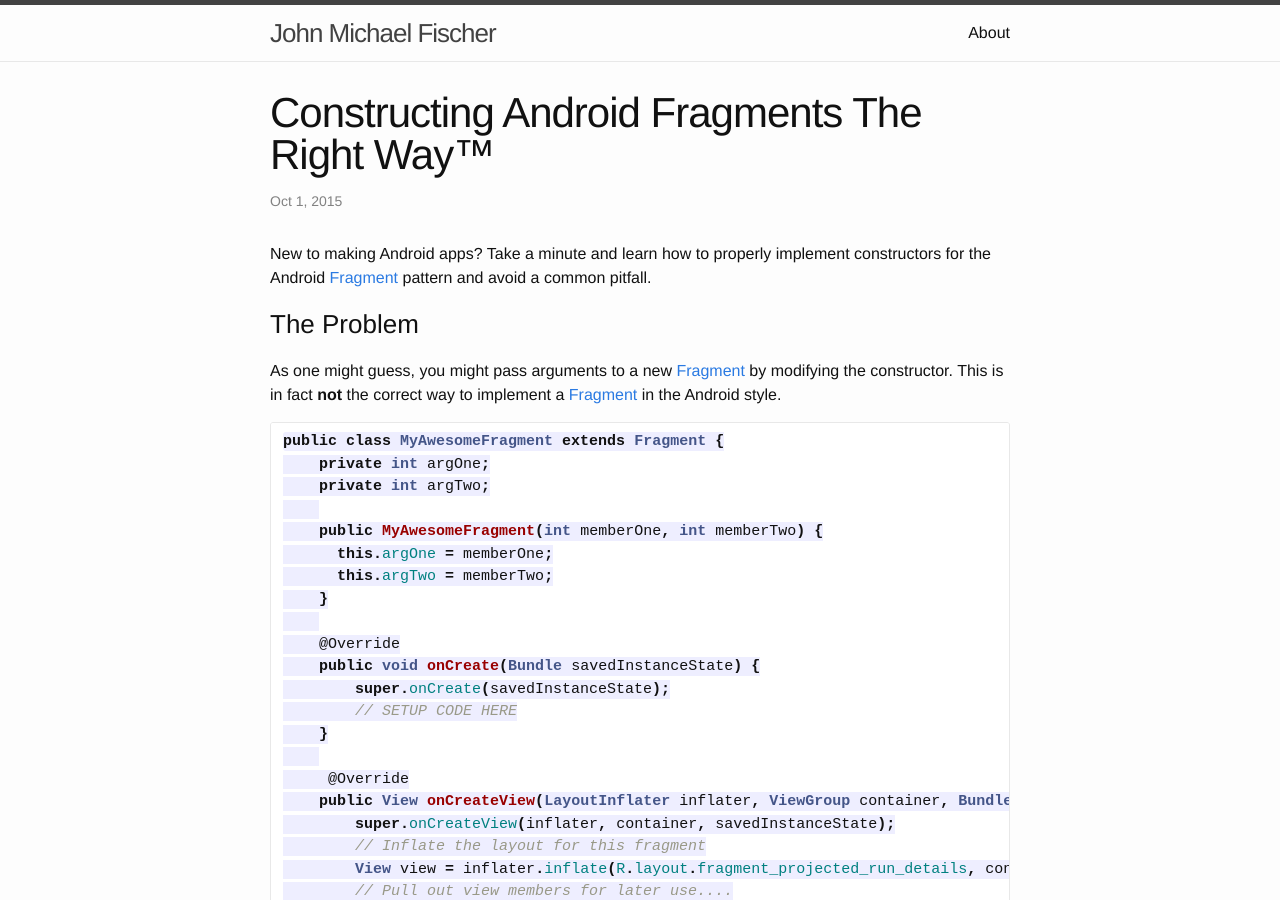
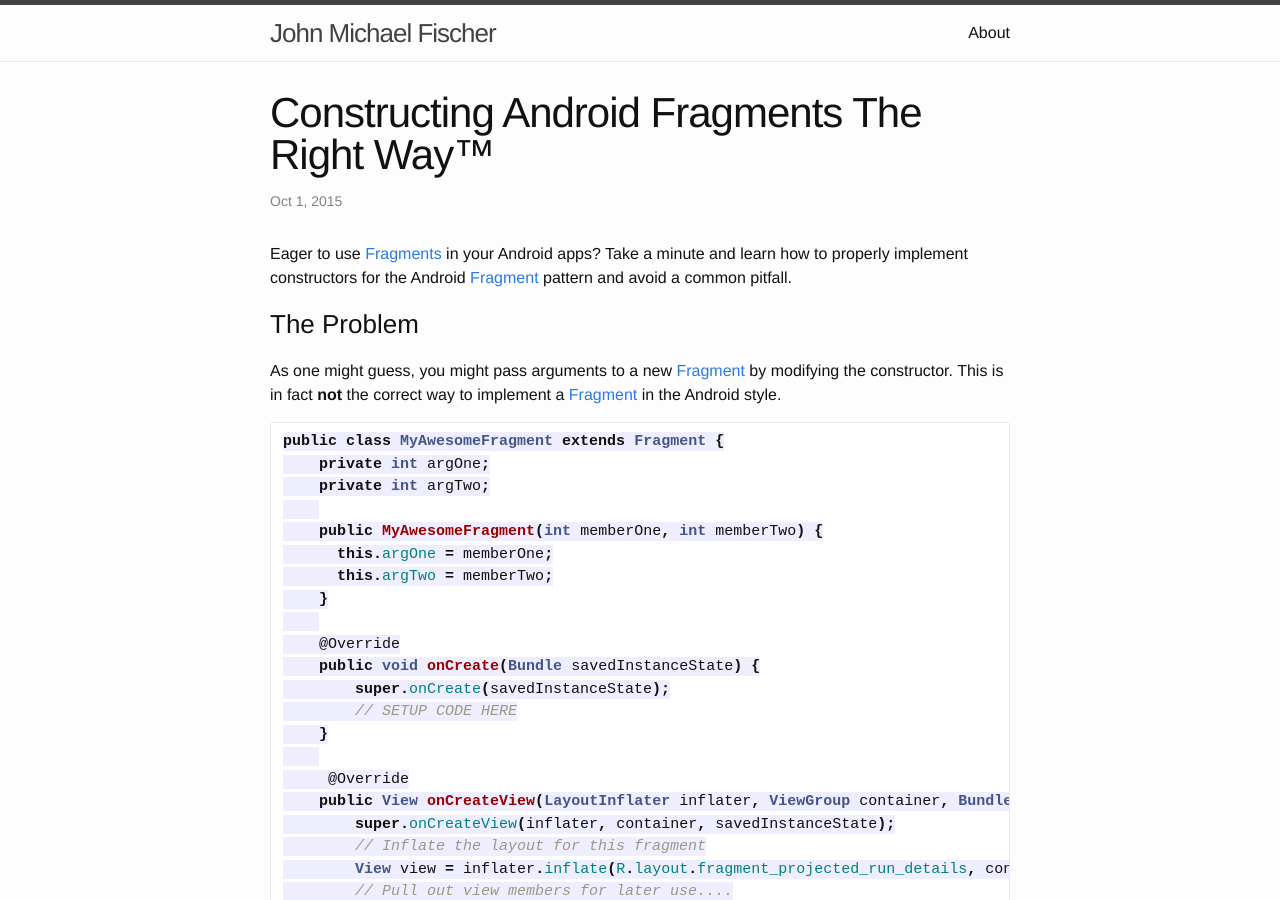
Before and after one commit to WhiskeyBravo/whiskeybravo.github.io, a Jekyll site: the page built from _posts/2015-10-01-properly-constructing-android-fragments.markdown, in a window 1280 px wide and 900 px high. Built offline with Jekyll 4.4.1, drawn with Linux system fonts in a browser that asks for light colours; Markdown is read by kramdown in place of the engine named in the settings.

Commit message:
Update 2015-10-01-properly-constructing-android-fragments.markdown

```diff
--- a/_posts/2015-10-01-properly-constructing-android-fragments.markdown
+++ b/_posts/2015-10-01-properly-constructing-android-fragments.markdown
@@ -6,7 +6,7 @@ published: true
 tags: android, java, fragment
 ---
 
-New to making Android apps?  Take a minute and learn how to properly implement constructors for the Android [Fragment][1] pattern and avoid a common pitfall.
+Eager to use [Fragments][1] in your Android apps?  Take a minute and learn how to properly implement constructors for the Android [Fragment][1] pattern and avoid a common pitfall.
 
 ###The Problem
 As one might guess, you might pass arguments to a new [Fragment][1] by modifying the constructor.  This is in fact **not** the correct way to implement a [Fragment][1] in the Android style.
```
